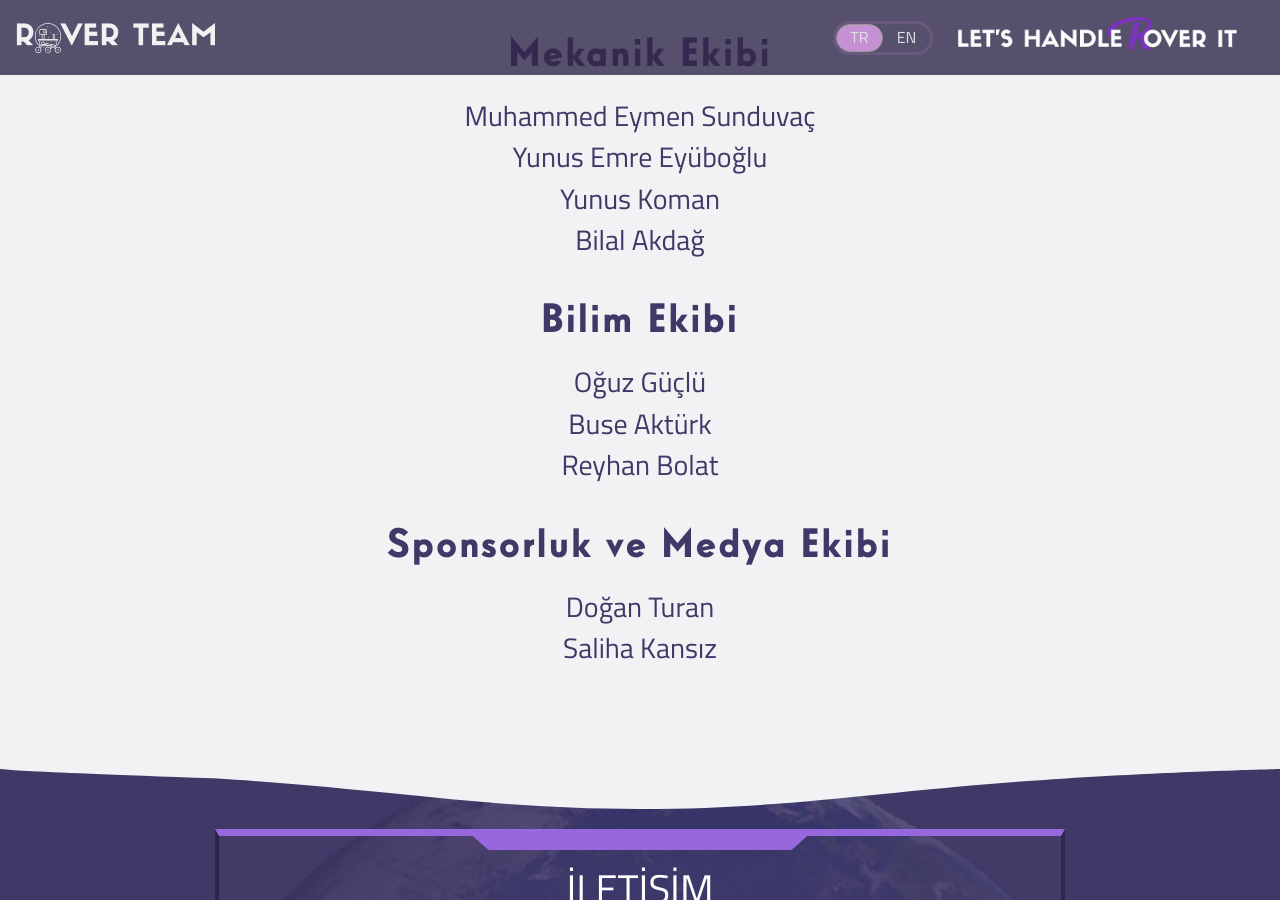
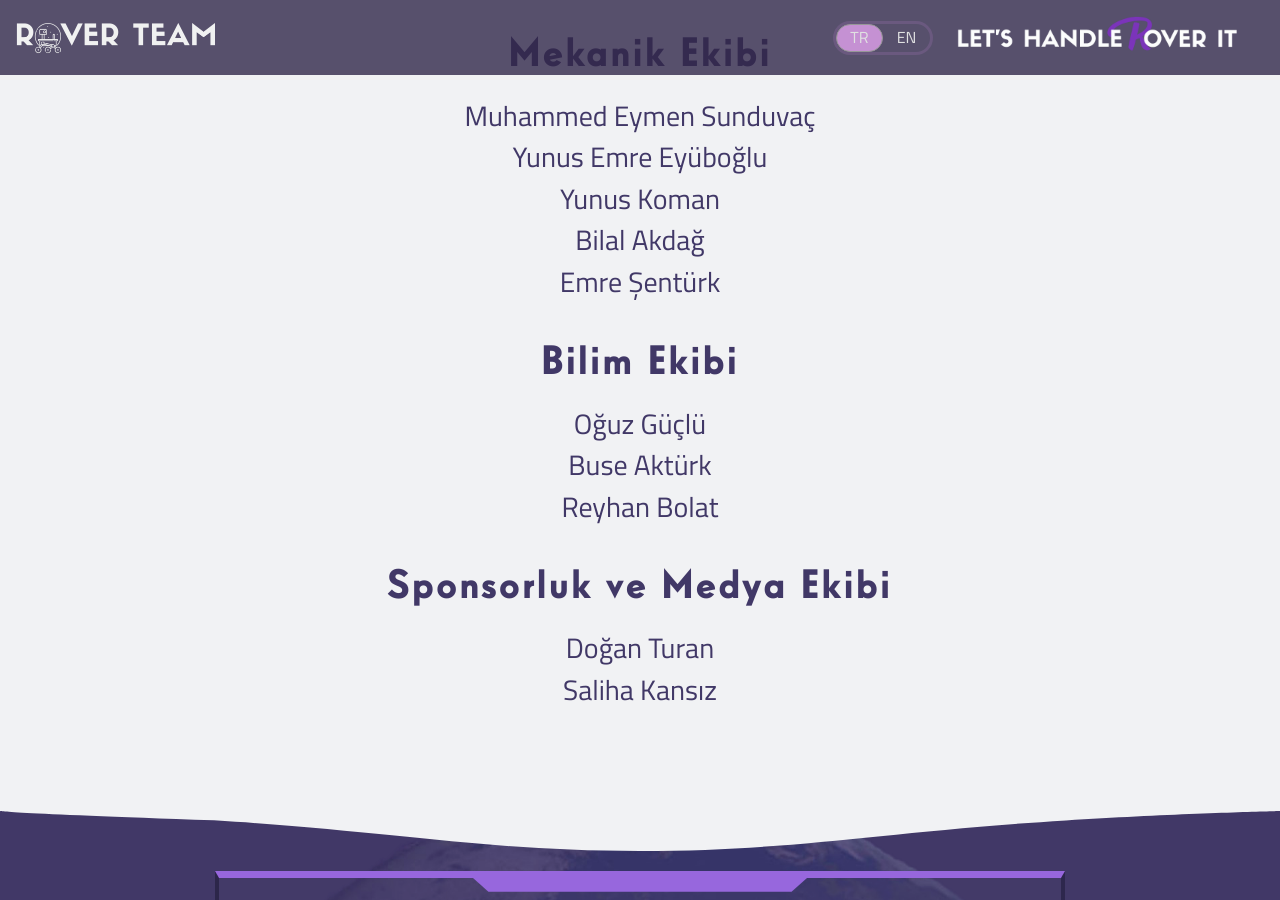
Before and after one commit to harunalbayrak/gtu-rover-website, a Jekyll site: the page built from members/index.md, in a window 1280 px wide and 900 px high, scrolled down 1176 px. Built offline with Jekyll 4.4.1, drawn with Linux system fonts in a browser that asks for light colours; nearby versions of some CDN libraries.

Commit message:
new member

```diff
--- a/_config.yml
+++ b/_config.yml
@@ -38,6 +38,7 @@ members:
     - Yunus Emre Eyüboğlu
     - Yunus Koman
     - Bilal Akdağ
+    - Emre Şentürk
   - science:
     - Oğuz Güçlü
     - Buse Aktürk
```
